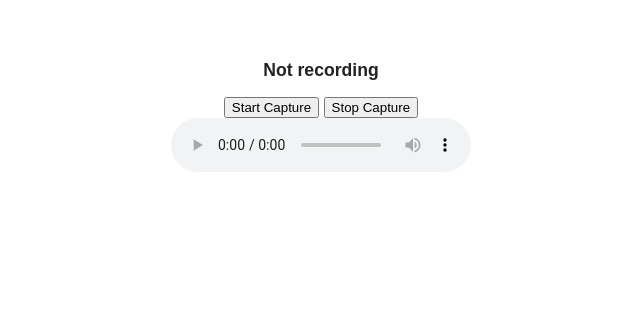
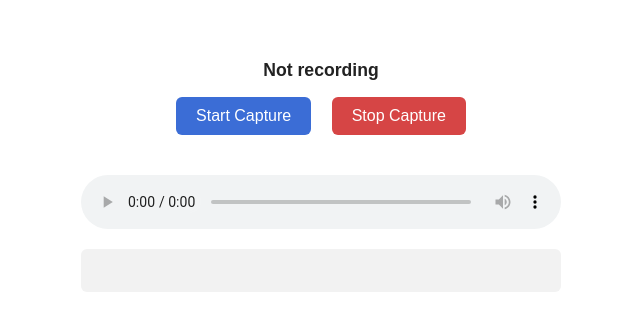
Before and after one commit to AshishBehal2004/COMP3011.assignment1, a Spring Boot app: page / in a window 1280 px wide. Shown: the top 331 px of the page, without its empty margins (319-959 px from the left). Run offline with Spring Boot 4, Linux system fonts and the light colour scheme.

Commit message:
Styling complete for the webpage
Remaining added

```diff
--- a/src/main/resources/static/style.css
+++ b/src/main/resources/static/style.css
@@ -17,3 +17,41 @@ h1 {
 	font-size: 1.1rem;
 	margin-bottom: 16px;
 }
+
+button {
+	font-size: 1rem;
+	padding: 10px 20px;
+	margin: 0 8px 20px 8px;
+	border: none;
+	border-radius: 6px;
+	cursor: pointer;
+	color: #fff;
+	background-color: #3b6dd6;
+}
+
+button:hover {
+	background-color: #2f57ac;
+}
+
+#stop-button {
+	background-color: #d64545;
+}
+
+#stop-button:hover {
+	background-color: #ac2f2f;
+}
+
+audio {
+	display: block;
+	margin: 20px auto;
+	width: 100%;
+}
+
+#transcript-output {
+	margin-top: 20px;
+	padding: 12px;
+	background-color: #f2f2f2;
+	border-radius: 6px;
+	min-height: 1.2em;
+	text-align: left;
+}
```
